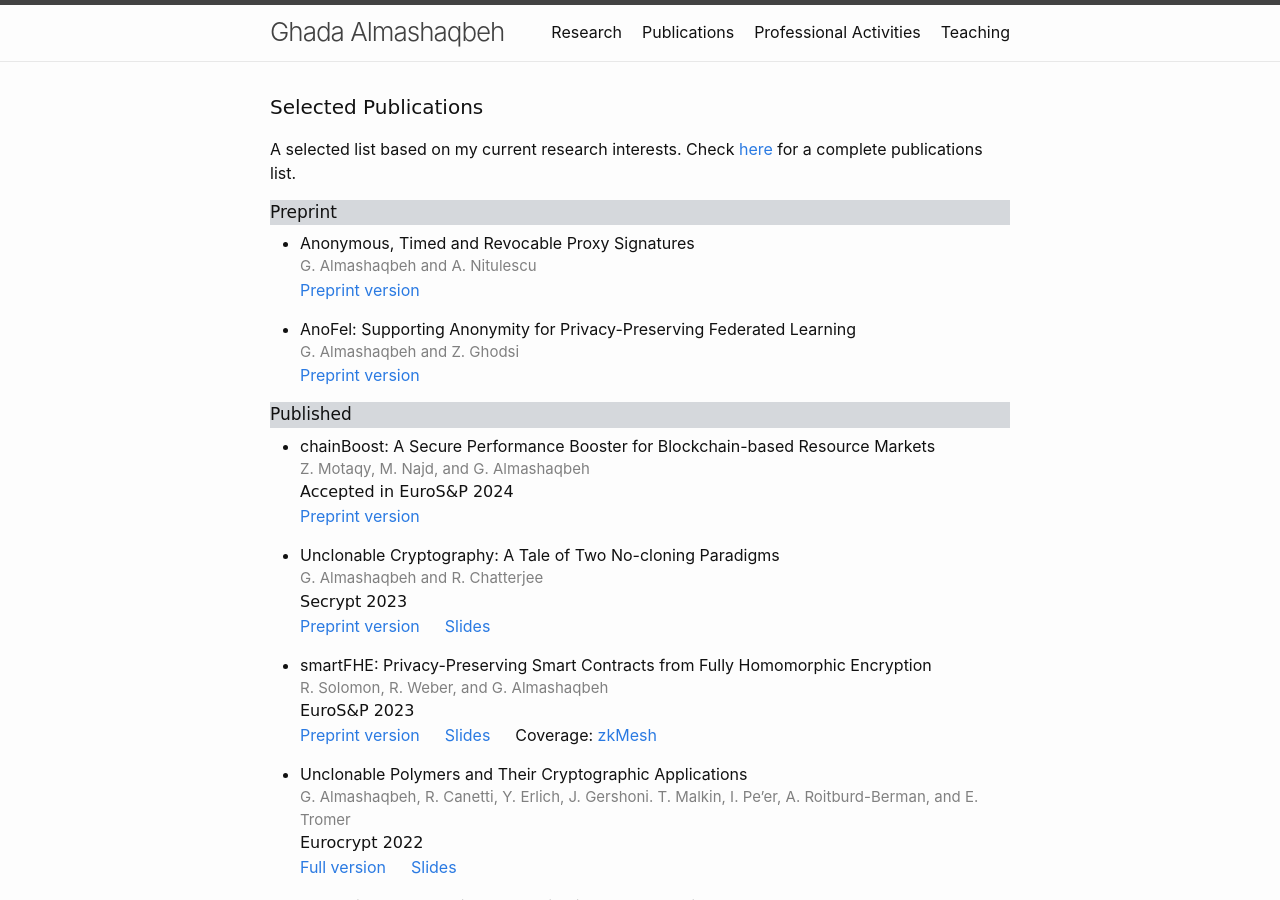
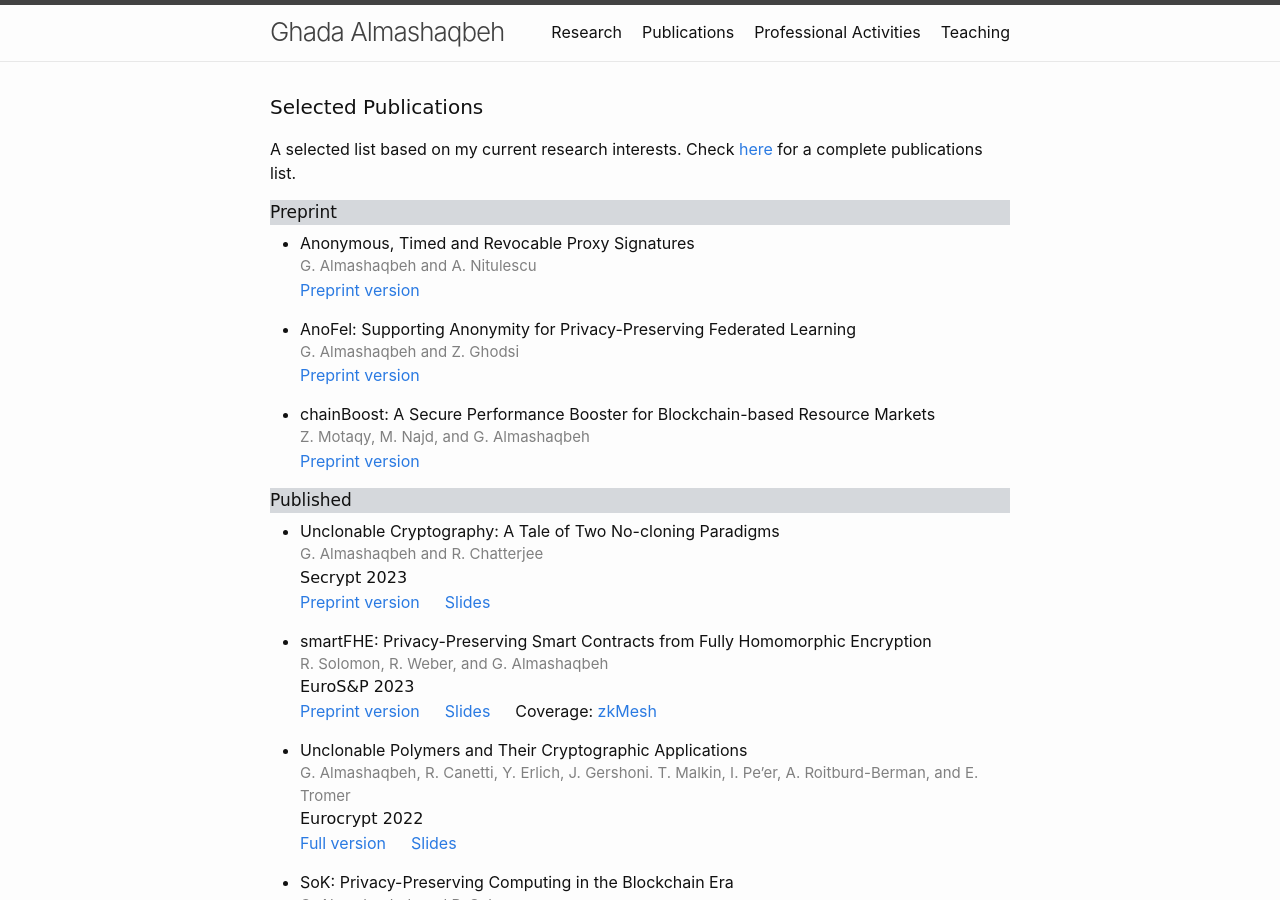
Before and after one commit to GhadaAlmashaqbeh/GhadaAlmashaqbeh.github.io, a Jekyll site: the page built from 02-publications.md, in a window 1280 px wide and 900 px high. Built offline with Jekyll 4.4.1, drawn with Linux system fonts in a browser that asks for light colours.

Commit message:
edit talks

```diff
--- a/02-publications.md
+++ b/02-publications.md
@@ -18,13 +18,13 @@ A selected list based on my current research interests. Check [here](https://sch
   <div style="color:grey; font-size:15px;">G. Almashaqbeh and Z. Ghodsi</div>
   [Preprint version](https://arxiv.org/abs/2306.06825)
 
+* chainBoost: A Secure Performance Booster for Blockchain-based Resource Markets<br/>
+  <div style="color:grey; font-size:15px;">Z. Motaqy, M. Najd, and G. Almashaqbeh</div>
+  [Preprint version](https://arxiv.org/abs/2402.16095)
+
 
 <div style="font-family: 'Comic Sans MS'; font-size:17px; background-color:rgb(213, 216, 220);margin-bottom:6px;">Published</div>
 
-* chainBoost: A Secure Performance Booster for Blockchain-based Resource Markets<br/>
-  <div style="color:grey; font-size:15px;">Z. Motaqy, M. Najd, and G. Almashaqbeh</div>
-  <div style="font-family: 'Comic Sans MS';">Accepted in EuroS&P 2024</div>
-  [Preprint version](https://arxiv.org/abs/2402.16095)
 
 * Unclonable Cryptography: A Tale of Two No-cloning Paradigms<br/>
   <div style="color:grey; font-size:15px;">G. Almashaqbeh and R. Chatterjee</div>
```
